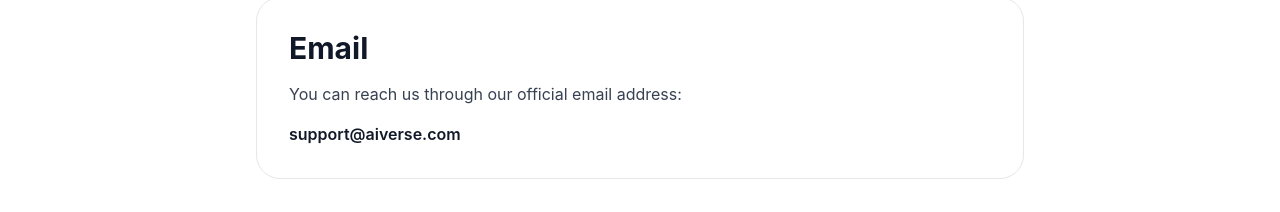
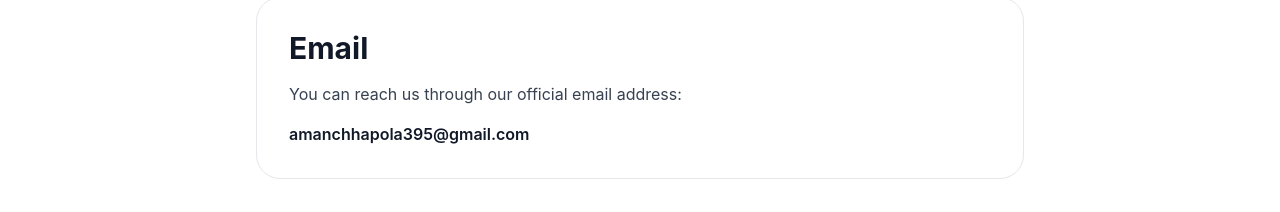
Before and after one commit to amankumar1648/AIVerse, a Next.js app: page /contact in a window 1280 px wide. Shown: the part 510-722 px from the top of the page. Built offline with nearby package versions, Linux system fonts and the light colour scheme; no server answers.

Commit message:
Update contact email

```diff
--- a/app/contact/page.tsx
+++ b/app/contact/page.tsx
@@ -47,7 +47,7 @@ export default function ContactPage() {
           </p>
 
           <p className="mt-4 font-semibold">
-            support@aiverse.com
+           amanchhapola395@gmail.com
           </p>
 
         </div>
```
